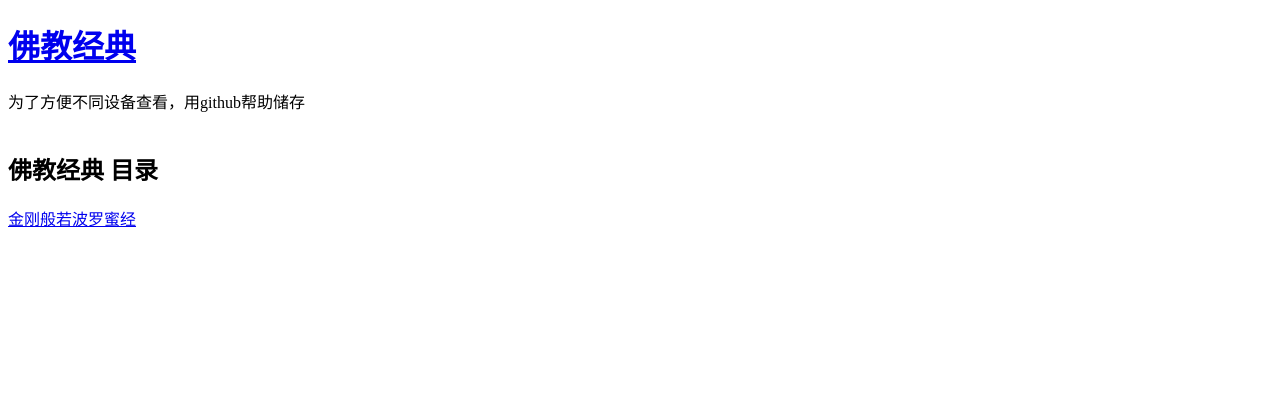
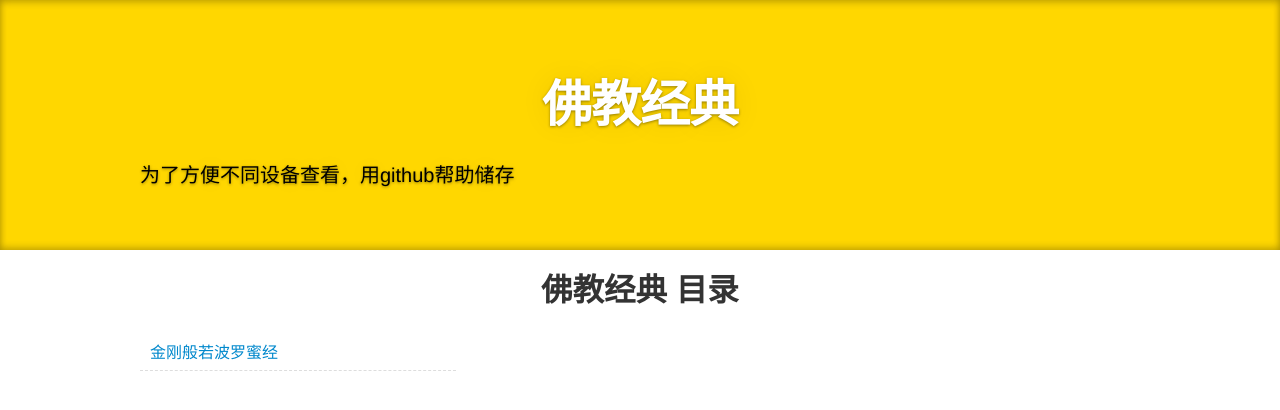
Before and after one commit to Origami-DD/buddhist-scriptures, a plain HTML site: page index.html in a window 1280 px wide. Drawn offline with Linux system fonts and the light colour scheme; the site is published under a folder, as on GitHub Pages, so addresses that start at the root find nothing.

Commit message:
Update index.html

```diff
--- a/index.html
+++ b/index.html
@@ -5,9 +5,9 @@
 <title>佛教经典</title>
 <meta name="description" content="" />
 <meta name="keywords" content="" />
-<link href="/templets/default/common/css/bootstrap.min.css" rel="stylesheet">
-<link href="/templets/default/common/css/bootstrap-responsive.min.css" rel="stylesheet">
-<link href="/templets/default/common/css/dbcms.css" rel="stylesheet">
+<link href="./templets/default/common/css/bootstrap.min.css" rel="stylesheet">
+<link href="./templets/default/common/css/bootstrap-responsive.min.css" rel="stylesheet">
+<link href="./templets/default/common/css/dbcms.css" rel="stylesheet">
 <meta name="viewport" content="width=device-width, initial-scale=1.0">
 <link rel="shortcut icon" href="/favicon.ico">
 </head>
```
